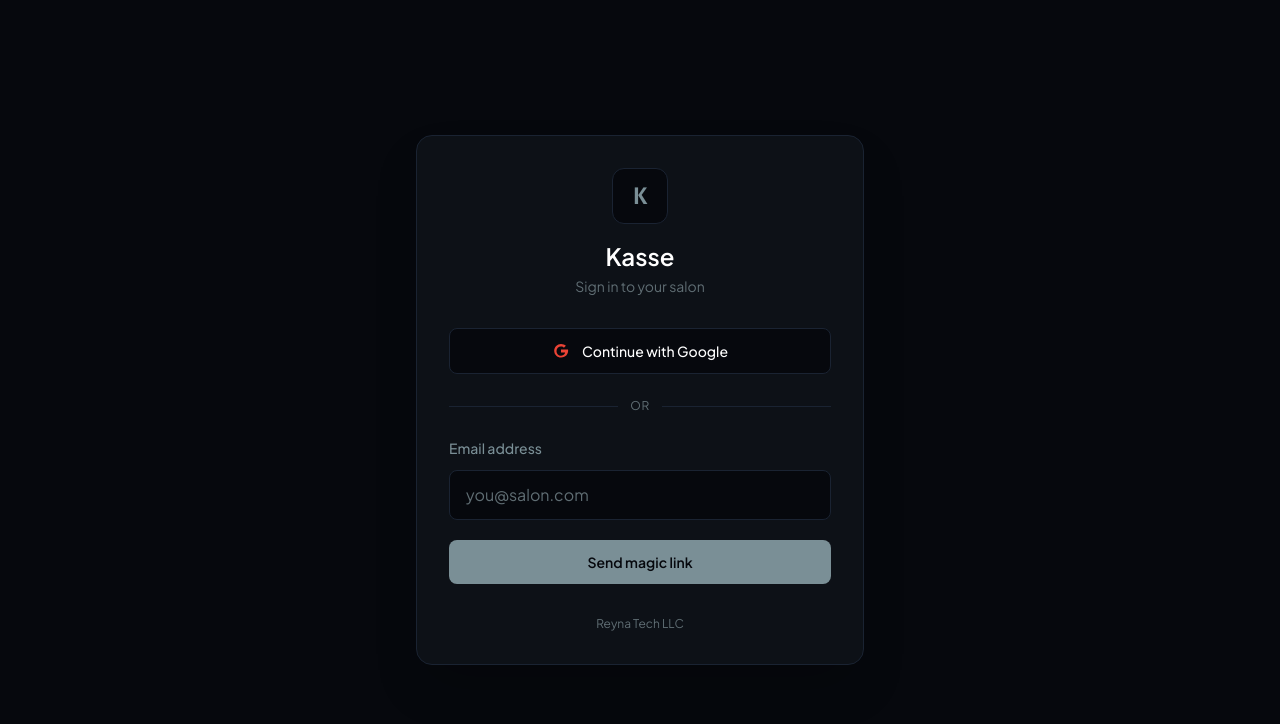
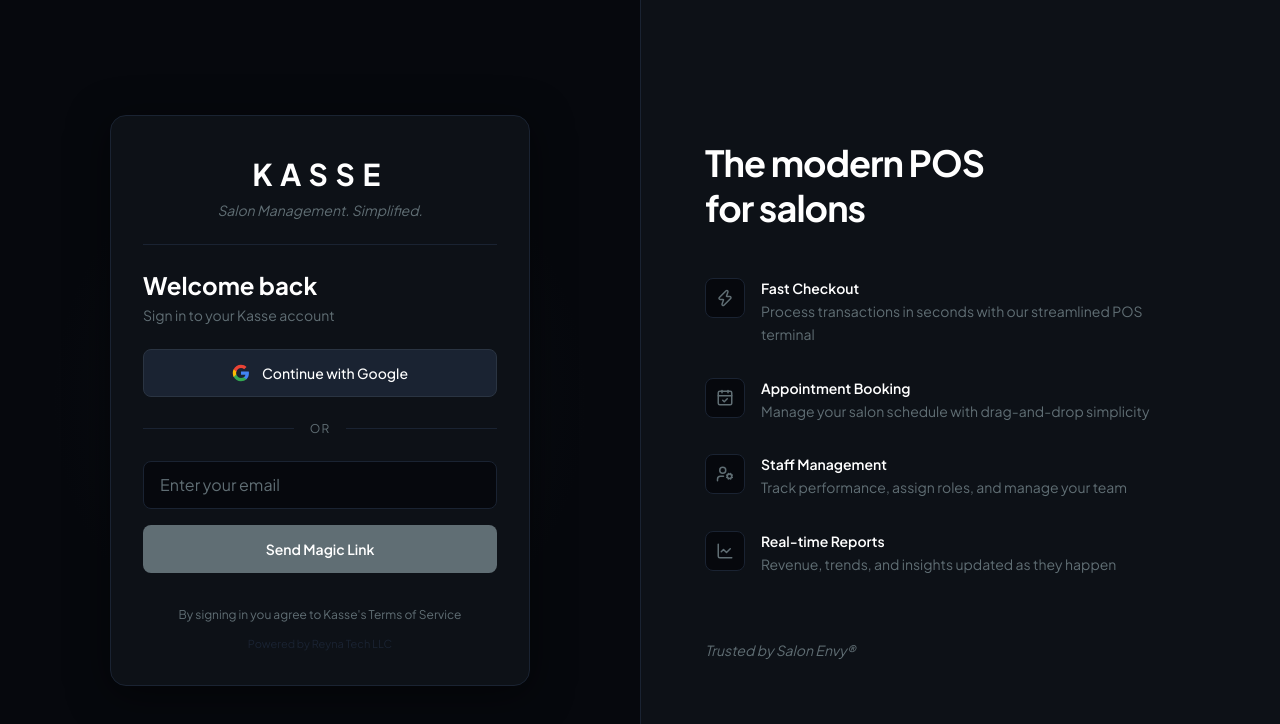
Before and after one commit to lendbucket/kasse, a Next.js app: page /login in a window 1280 px wide. Shown: the top 724 px of the page. Built offline with nearby package versions, Linux system fonts and the light colour scheme.

Commit message:
premium login page

```diff
--- a/app/login/page.tsx
+++ b/app/login/page.tsx
@@ -2,91 +2,209 @@
 
 import { useState, type FormEvent } from "react";
 import { signIn } from "next-auth/react";
+import { Zap, CalendarCheck, UserCog, ChartLine, type LucideIcon } from "lucide-react";
+
+const FEATURES: { icon: LucideIcon; title: string; desc: string }[] = [
+  {
+    icon: Zap,
+    title: "Fast Checkout",
+    desc: "Process transactions in seconds with our streamlined POS terminal",
+  },
+  {
+    icon: CalendarCheck,
+    title: "Appointment Booking",
+    desc: "Manage your salon schedule with drag-and-drop simplicity",
+  },
+  {
+    icon: UserCog,
+    title: "Staff Management",
+    desc: "Track performance, assign roles, and manage your team",
+  },
+  {
+    icon: ChartLine,
+    title: "Real-time Reports",
+    desc: "Revenue, trends, and insights updated as they happen",
+  },
+];
 
 export default function LoginPage() {
   const [email, setEmail] = useState("");
   const [submitting, setSubmitting] = useState(false);
+  const [sent, setSent] = useState(false);
 
   async function handleMagicLink(e: FormEvent<HTMLFormElement>) {
     e.preventDefault();
-    if (!email) return;
+    if (!email || submitting) return;
     setSubmitting(true);
-    await signIn("email", { email, callbackUrl: "/" });
+    try {
+      await signIn("email", { email, callbackUrl: "/dashboard", redirect: false });
+      setSent(true);
+    } finally {
       setSubmitting(false);
+    }
   }
 
   return (
-    <main className="flex min-h-screen items-center justify-center bg-[#06080d] px-4 py-12">
-      <div className="w-full max-w-md rounded-2xl border border-[#1a2332] bg-[#0d1117] p-8 shadow-2xl">
-        <div className="mb-8 flex flex-col items-center">
-          <div className="mb-4 flex h-14 w-14 items-center justify-center rounded-xl border border-[#1a2332] bg-[#06080d]">
-            <span className="font-mono text-2xl font-semibold tracking-tight text-[#7a8f96]">
-              K
-            </span>
-          </div>
-          <h1 className="text-2xl font-semibold text-white">Kasse</h1>
-          <p className="mt-1 text-sm text-[#606e74]">
-            Sign in to your salon
+    <main className="flex min-h-screen bg-[#06080d]">
+      {/* Left — Login */}
+      <div className="relative flex flex-1 items-center justify-center px-6 py-16">
+        {/* Subtle radial glow */}
+        <div
+          className="pointer-events-none absolute inset-0"
+          style={{
+            background:
+              "radial-gradient(ellipse 60% 50% at 50% 50%, rgba(42,64,74,0.15) 0%, transparent 70%)",
+          }}
+        />
+
+        <div
+          className="login-card relative z-10 w-full max-w-[420px] rounded-2xl border border-[#1a2332] bg-[#0d1117] shadow-[0_8px_40px_rgba(0,0,0,0.5)]"
+        >
+          {/* Logo */}
+          <div className="flex flex-col items-center gap-2 px-8 pt-10 pb-6">
+            <h1 className="text-3xl font-bold tracking-[0.25em] text-white">
+              KASSE
+            </h1>
+            <p className="text-sm italic text-[#606e74]">
+              Salon Management. Simplified.
             </p>
           </div>
 
+          <div className="mx-8 h-px bg-[#1a2332]" />
+
+          {/* Form */}
+          <div className="px-8 pb-8 pt-6">
+            <h2 className="text-2xl font-bold text-white">Welcome back</h2>
+            <p className="mb-6 mt-1 text-sm text-[#606e74]">
+              Sign in to your Kasse account
+            </p>
+
             <button
               type="button"
-          onClick={() => signIn("google", { callbackUrl: "/" })}
-          className="flex w-full items-center justify-center gap-3 rounded-lg border border-[#1a2332] bg-[#06080d] px-4 py-3 text-sm font-medium text-white transition-colors duration-150 hover:border-[#7a8f96] hover:bg-[#0d1117]"
+              onClick={() => signIn("google", { callbackUrl: "/dashboard" })}
+              className="login-btn flex h-12 w-full items-center justify-center gap-3 rounded-lg border border-[#2a3442] bg-[#1a2332] text-sm font-medium text-white transition-all duration-150 hover:bg-[#243040]"
             >
-          <GoogleIcon />
+              <svg width="18" height="18" viewBox="0 0 24 24" aria-hidden="true">
+                <path
+                  fill="#4285F4"
+                  d="M22.56 12.25c0-.78-.07-1.53-.2-2.25H12v4.26h5.92a5.06 5.06 0 0 1-2.2 3.32v2.77h3.57c2.08-1.92 3.28-4.74 3.28-8.1z"
+                />
+                <path
+                  fill="#34A853"
+                  d="M12 23c2.97 0 5.46-.98 7.28-2.66l-3.57-2.77c-.98.66-2.23 1.06-3.71 1.06-2.86 0-5.29-1.93-6.16-4.53H2.18v2.84C3.99 20.53 7.7 23 12 23z"
+                />
+                <path
+                  fill="#FBBC05"
+                  d="M5.84 14.09c-.22-.66-.35-1.36-.35-2.09s.13-1.43.35-2.09V7.07H2.18A11.96 11.96 0 0 0 1 12c0 1.97.48 3.82 1.18 5.27l3.66-3.18z"
+                />
+                <path
+                  fill="#EA4335"
+                  d="M12 5.38c1.62 0 3.06.56 4.21 1.64l3.15-3.15C17.45 2.09 14.97 1 12 1 7.7 1 3.99 3.47 2.18 7.07l3.66 3.18c.87-2.6 3.3-4.87 6.16-4.87z"
+                />
+              </svg>
               Continue with Google
             </button>
 
-        <div className="my-6 flex items-center gap-3">
+            <div className="my-6 flex items-center gap-4">
               <div className="h-px flex-1 bg-[#1a2332]" />
-          <span className="text-xs uppercase tracking-wider text-[#606e74]">
+              <span className="text-xs uppercase tracking-widest text-[#606e74]">
                 or
               </span>
               <div className="h-px flex-1 bg-[#1a2332]" />
             </div>
 
-        <form onSubmit={handleMagicLink} className="flex flex-col gap-3">
-          <label
-            htmlFor="email"
-            className="text-sm font-medium text-[#7a8f96]"
-          >
-            Email address
-          </label>
+            {sent ? (
+              <div className="rounded-lg border border-[#22c55e]/30 bg-[#22c55e]/5 px-4 py-4 text-center text-sm font-medium text-[#22c55e]">
+                Check your email — magic link sent!
+              </div>
+            ) : (
+              <form onSubmit={handleMagicLink} className="flex flex-col gap-4">
                 <input
-            id="email"
                   type="email"
                   required
                   value={email}
                   onChange={(e) => setEmail(e.target.value)}
-            placeholder="you@salon.com"
-            className="w-full rounded-lg border border-[#1a2332] bg-[#06080d] px-4 py-3 text-base text-white placeholder:text-[#606e74] outline-none transition-colors duration-150 focus:border-[#7a8f96]"
+                  placeholder="Enter your email"
+                  className="login-input h-12 w-full rounded-lg border border-[#1a2332] bg-[#06080d] px-4 text-base text-white placeholder:text-[#606e74] outline-none transition-colors duration-150 focus:border-[#606e74]"
                 />
                 <button
                   type="submit"
                   disabled={submitting}
-            className="mt-2 w-full rounded-lg bg-[#7a8f96] px-4 py-3 text-sm font-semibold text-[#06080d] transition-colors duration-150 hover:bg-white disabled:cursor-not-allowed disabled:opacity-60"
+                  className="login-btn h-12 w-full rounded-lg bg-[#606e74] text-sm font-semibold text-white transition-all duration-150 hover:bg-[#7a8f96] disabled:cursor-not-allowed disabled:opacity-60"
                 >
-            {submitting ? "Sending link..." : "Send magic link"}
+                  {submitting ? "Sending..." : "Send Magic Link"}
                 </button>
               </form>
+            )}
 
-        <p className="mt-8 text-center text-xs text-[#606e74]">
-          Reyna Tech LLC
+            <p className="mt-8 text-center text-xs leading-relaxed text-[#606e74]">
+              By signing in you agree to Kasse&apos;s Terms of Service
+            </p>
+
+            <p className="mt-3 text-center text-[11px] text-[#1a2332]">
+              Powered by Reyna Tech LLC
             </p>
           </div>
+        </div>
+      </div>
+
+      {/* Right — Feature Showcase (desktop only) */}
+      <div className="hidden w-1/2 max-w-[640px] items-center border-l border-[#1a2332] bg-[#0d1117] px-16 lg:flex">
+        <div className="w-full max-w-md">
+          <h2 className="text-4xl font-bold leading-tight tracking-tight text-white">
+            The modern POS
+            <br />
+            for salons
+          </h2>
+
+          <ul className="mt-12 flex flex-col gap-8">
+            {FEATURES.map((f) => {
+              const Icon = f.icon;
+              return (
+                <li key={f.title} className="flex gap-4">
+                  <div className="flex h-10 w-10 shrink-0 items-center justify-center rounded-lg border border-[#1a2332] bg-[#06080d]">
+                    <Icon size={18} className="text-[#606e74]" />
+                  </div>
+                  <div>
+                    <p className="text-sm font-semibold text-white">
+                      {f.title}
+                    </p>
+                    <p className="mt-0.5 text-sm leading-relaxed text-[#606e74]">
+                      {f.desc}
+                    </p>
+                  </div>
+                </li>
+              );
+            })}
+          </ul>
+
+          <p className="mt-16 text-sm italic text-[#606e74]">
+            Trusted by Salon Envy&reg;
+          </p>
+        </div>
+      </div>
+
+      <style>{`
+        .login-card {
+          animation: cardIn 400ms ease both;
+        }
+        @keyframes cardIn {
+          from {
+            opacity: 0;
+            transform: translateY(10px);
+          }
+          to {
+            opacity: 1;
+            transform: translateY(0);
+          }
+        }
+        .login-btn:hover {
+          transform: scale(1.01);
+        }
+        .login-btn:active {
+          transform: scale(0.995);
+        }
+      `}</style>
     </main>
   );
 }
-
-function GoogleIcon() {
-  return (
-    <svg width="18" height="18" viewBox="0 0 24 24" aria-hidden="true">
-      <path
-        fill="#EA4335"
-        d="M12 10.2v3.9h5.5c-.24 1.43-1.73 4.2-5.5 4.2-3.31 0-6-2.74-6-6.12s2.69-6.12 6-6.12c1.88 0 3.15.8 3.87 1.5l2.64-2.54C16.84 3.47 14.66 2.5 12 2.5 6.98 2.5 2.92 6.56 2.92 11.58S6.98 20.66 12 20.66c6.93 0 9.5-4.88 9.5-9.22 0-.62-.06-1.1-.14-1.58H12z"
-      />
-    </svg>
-  );
-}
```
Also changed, not shown: app/page.tsx (+6 -63 lines). Lines whose indentation alone changed are shown as unchanged.
